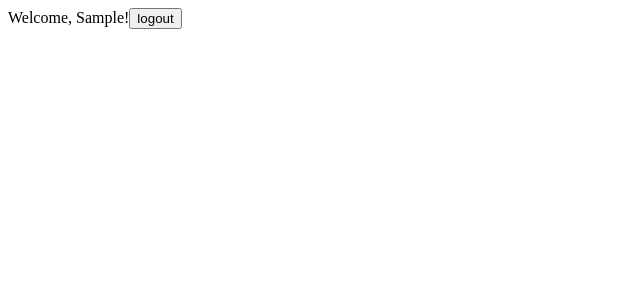
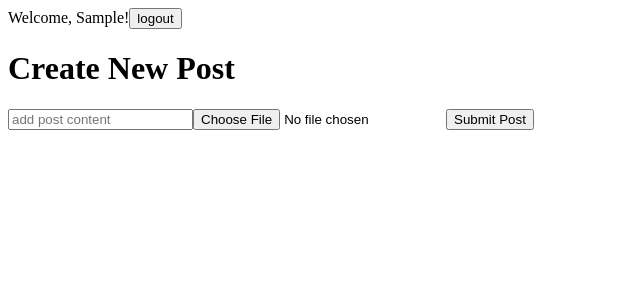
Before and after one commit to trivera777/SocialBuzz, a React (Create React App) app in the folder socialmediareact/: page / in a window 1280 px wide. Both pictures are taken after typing "Sample" into the empty fields and a click on the button "Submit". Shown: the top 300 px of the page, without its empty margins (0-640 px from the left). Built offline with nearby package versions, Linux system fonts and the light colour scheme.

Commit message:
posts now show post content and user name

```diff
--- a/socialmediareact/src/App.js
+++ b/socialmediareact/src/App.js
@@ -1,8 +1,11 @@
 import React from 'react'
 import Login from './components/Login'
 import Header from './components/Header'
+import CreatePost from './components/CreatePost'
+
 function App(){
   const [user, setUser] = React.useState('');
+  const [posts, setPosts] = React.useState([])
 
   React.useEffect(() => {
     document.title = user ? `${user}'s Feed` : 'Please login.'
@@ -15,6 +18,20 @@ function App(){
   return(
     <>
     <Header user={user} setUser={setUser} />
+    <CreatePost user={user} setPosts={setPosts} posts={posts}/>
+    {posts.map((post, i) => (
+      <React.Fragment key={i}>
+      {post.image && (
+        <img
+        style={{ height: 100, width: 200, objectFit: 'cover' }}
+        src={URL.createObjectURL(post.image)}
+        alt="Post cover"
+        />
+        )}
+        <p>{post.content}</p>
+        <div>{user}</div>
+      </React.Fragment>
+    ))}
     </>
   )
 }
--- a/socialmediareact/src/components/CreatePost.js
+++ b/socialmediareact/src/components/CreatePost.js
@@ -1,8 +1,32 @@
-import React from 'react'
+import React from "react";
 
-function CreatePost(){
-  return <div>create post</div>
+function CreatePost({ user, setPosts, posts }) {
+  const [content, setContent] = React.useState("");
+  const [image, setImage] = React.useState(null);
 
+  function handleSubmit(event){
+    event.preventDefault();
+    const post = { content, image, user };
+    const newPosts = [post, ...posts];
+    setPosts(newPosts);
+  }
+  return (
+    <div>
+      <h1>Create New Post</h1>
+      <form onSubmit={handleSubmit}>
+        <input
+          type="text"
+          placeholder="add post content"
+          onChange={(event) => setContent(event.target.value)}
+        />
+        <input
+          type="file"
+          onChange={(event) => setImage(event.target.files[0])}
+        />
+        <button type="submit">Submit Post</button>
+      </form>
+    </div>
+  );
 }
 
 export default CreatePost;
```
